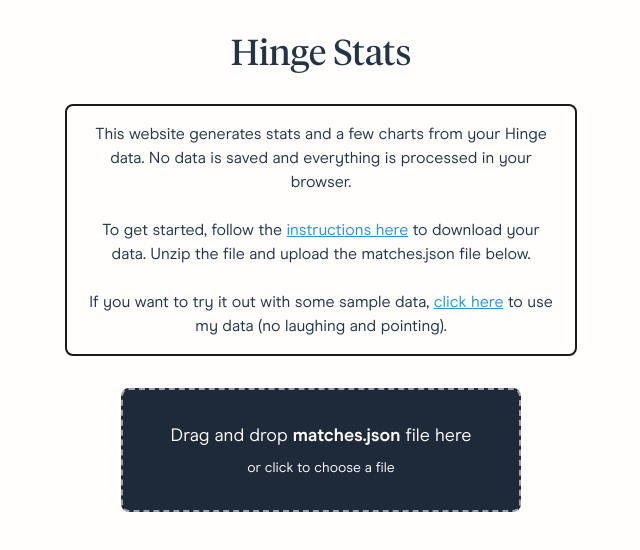
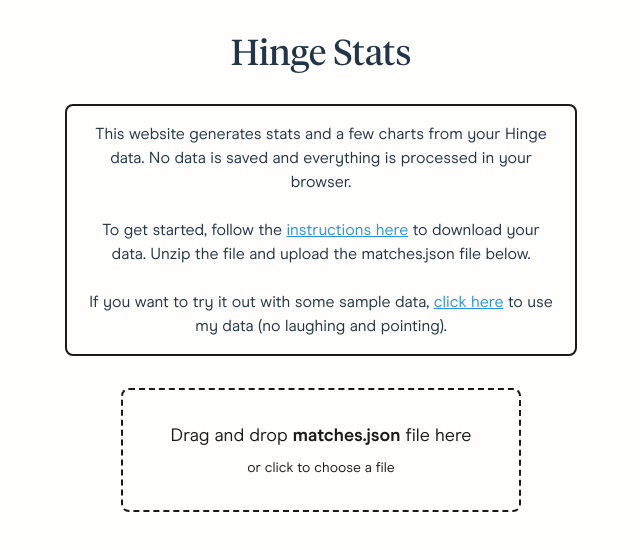
Before and after one commit to haorang/hingereport, a React app in the folder frontend/: page / in a window 1280 px wide. Shown: the top 550 px of the page, without its empty margins (319-959 px from the left). Built offline with nearby package versions, Linux system fonts and the light colour scheme; the HTML template or start-up script is replaced by a standard one.

Commit message:
update styles

```diff
--- a/frontend/src/Page.jsx
+++ b/frontend/src/Page.jsx
@@ -237,7 +237,7 @@
             </div>
             <div className="break-inside-avoid mb-6">
               <AnimatedModule delay={0.7}>
-                <Share stats={stats} handleFileUpload={handleFileUpload} dataProcessed={dataProcessed} />
+                <Share stats={stats} handleFileUpload={handleFileUpload} dataProcessed={dataProcessed} dateRange={dateRange} />
               </AnimatedModule>
             </div>
           </div>
--- a/frontend/src/Share.jsx
+++ b/frontend/src/Share.jsx
@@ -1,7 +1,7 @@
 import { useState } from 'react'
 import Upload from './Upload'
 
-function Share({ stats, handleFileUpload, dataProcessed }) {
+function Share({ stats, handleFileUpload, dataProcessed, dateRange}) {
     const [copied, setCopied] = useState(false)
 
     const generateSummary = () => {
@@ -12,7 +12,7 @@
             ? (stats.num_msgs.reduce((a, b) => a + b, 0) / stats.num_msgs.length).toFixed(1)
             : '0'
 
-        return `My Hinge Stats:
+        return `My Hinge Stats (${dateRange.start} - ${dateRange.end}):
 • ${stats.total_interactions} total interactions
 • ${stats.match} matches (${matchRate}% match rate from likes sent)
 • ${stats.incoming_like_match + stats.incoming_like_x} likes received
@@ -99,7 +99,7 @@
                     </a>
                     {' '}or{' '}
                     <a
-                        href="https://twitter.com/yourusername"
+                        href="https://x.com/Haorangggg"
                         target="_blank"
                         rel="noopener noreferrer"
                         className="text-[var(--blue)] hover:text-[var(--cyan)] underline"
--- a/frontend/src/Upload.jsx
+++ b/frontend/src/Upload.jsx
@@ -34,7 +34,7 @@
     return (
         dataProcessed ? (
             <div
-            className={`border-2 border-dashed rounded-lg py-4 text-center transition-colors cursor-pointer ${dragActive ? "border-blue-500 bg-blue-100" : "border-gray-400 bg-gray-800"}`}
+            className={`border-2 border-dashed rounded-lg py-4 text-center transition-opacity duration-200 cursor-pointer border-[var(--hwhite)] bg-[var(--hblack)] hover:opacity-80 ${dragActive ? "opacity-80" : ""}`}
             onDragOver={handleDragOver}
             onDragLeave={handleDragLeave}
             onDrop={handleDrop}
@@ -52,7 +52,7 @@
         </div>
         ) : (
         <div
-            className={`border-2 border-dashed rounded-lg p-8 text-center transition-colors cursor-pointer ${dragActive ? "border-blue-500 bg-blue-100" : "border-gray-400 bg-gray-800"}`}
+            className={`group border-2 border-dashed rounded-lg p-8 text-center transition-all duration-200 cursor-pointer border-[var(--hblack)] bg-[var(--hwhite)] hover:border-[var(--hwhite)] hover:bg-[var(--hblack)] ${dragActive ? "opacity-80" : ""}`}
             onDragOver={handleDragOver}
             onDragLeave={handleDragLeave}
             onDrop={handleDrop}
@@ -66,8 +66,8 @@
                 onChange={handleFileUpload}
                 style={{ display: "none" }}
             />
-            <p className="text-lg text-[var(--hwhite)] mb-2">Drag and drop <strong>matches.json</strong> file here</p>
-            <p className="text-sm text-[var(--hwhite)]">or click to choose a file</p>
+            <p className="text-lg text-[var(--hblack)] group-hover:text-[var(--hwhite)] transition-colors duration-200 mb-2">Drag and drop <strong>matches.json</strong> file here</p>
+            <p className="text-sm text-[var(--hblack)] group-hover:text-[var(--hwhite)] transition-colors duration-200">or click to choose a file</p>
         </div>
         )
     )
```
